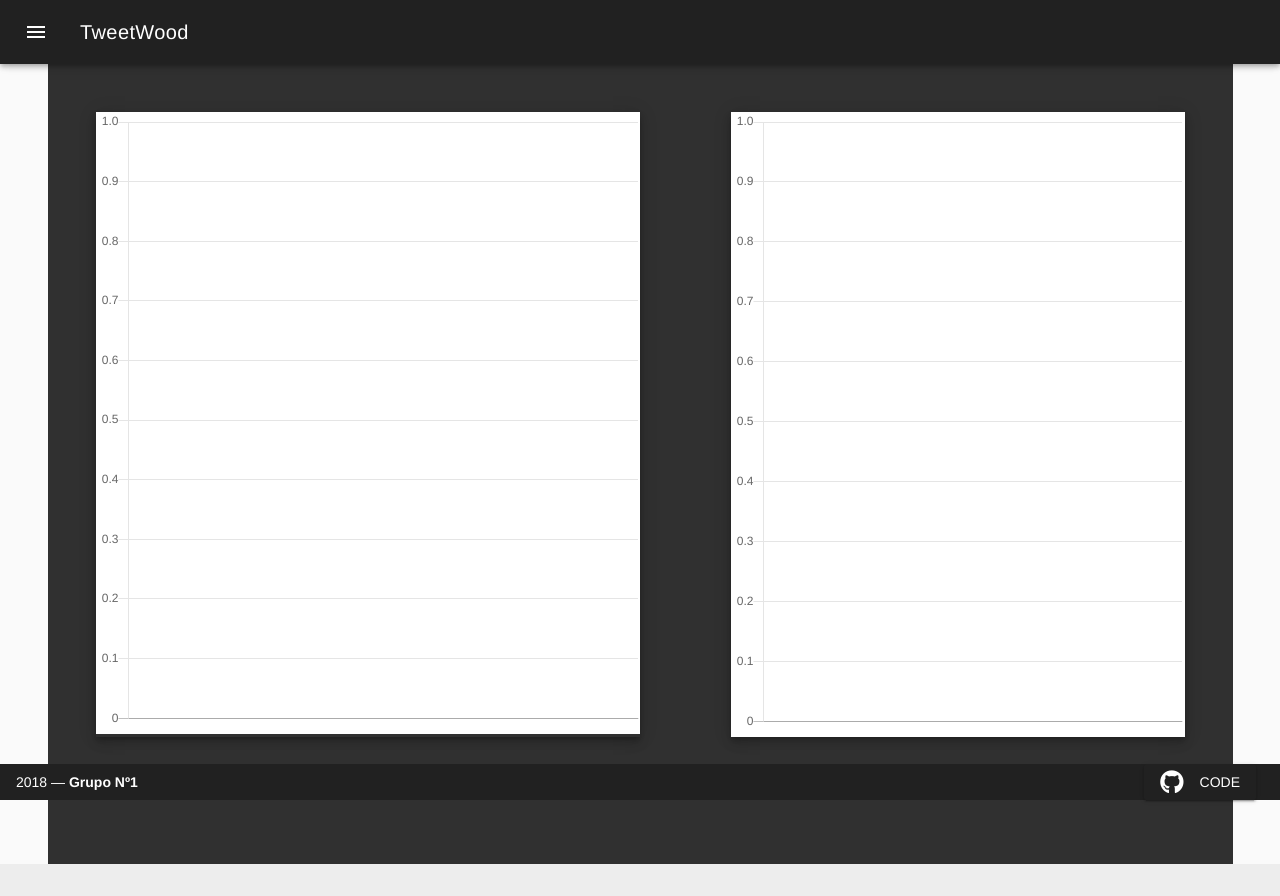
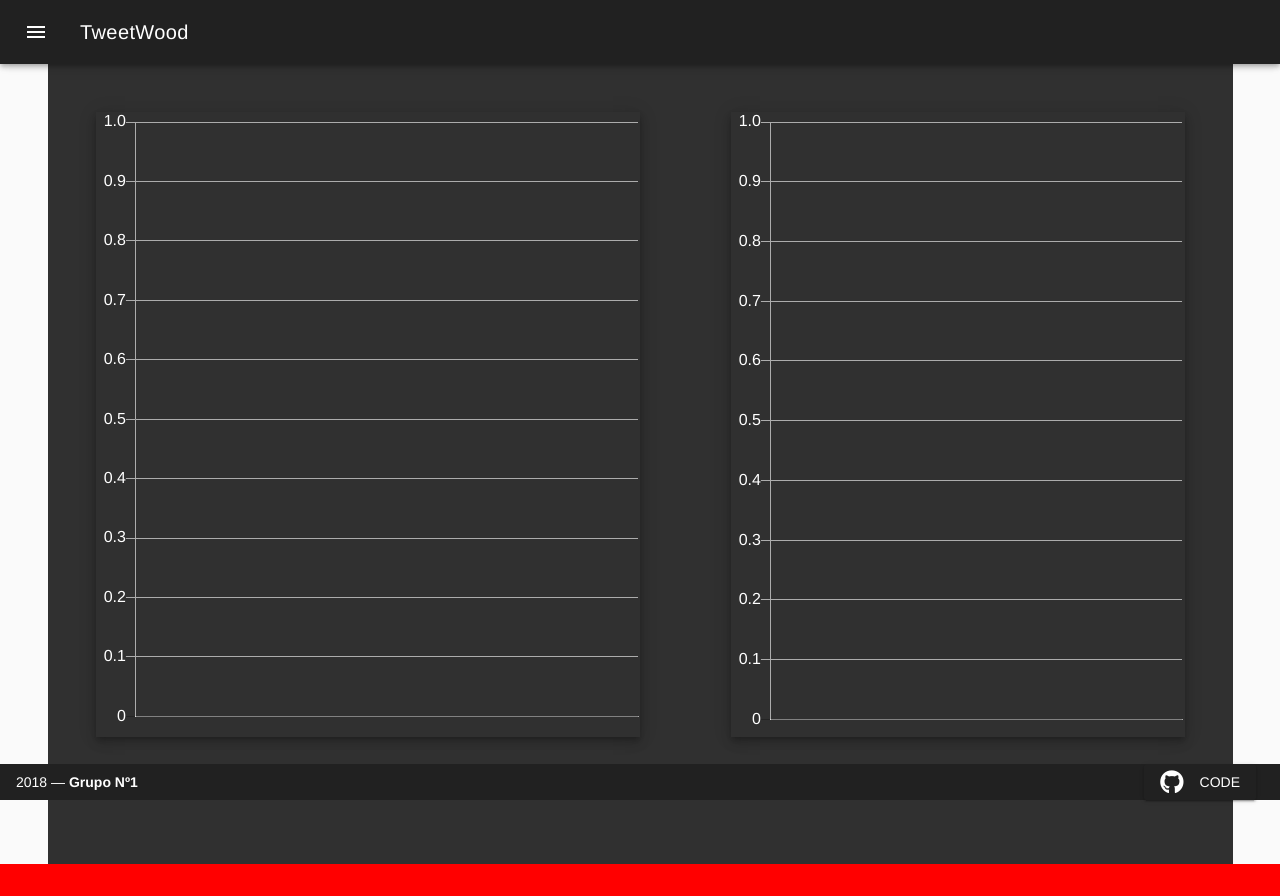
Before and after one commit to michaelCastillo/Proj_TweetWood, a Vue app in the folder Front/front_tbd/: page / in a window 1280 px wide. Built offline with nearby package versions, Linux system fonts and the light colour scheme; no server answers.

Commit message:
Agregado un mensaje si la imagen no esta disponible

```diff
--- a/Front/front_tbd/src/App.vue
+++ b/Front/front_tbd/src/App.vue
@@ -22,15 +22,15 @@ export default {
 }
 </script>
 
-<style>
+<style scoped>
 #app {
     font-family: 'Avenir', Helvetica, Arial, sans-serif;
-    -webkit-font-smoothing: antialiased;
-    -moz-osx-font-smoothing: grayscale;
-    text-align: center;
-    color: #2c3e50;
+    /* -webkit-font-smoothing: antialiased; */
+    /* -moz-osx-font-smoothing: grayscale; */
+    /* text-align: center; */
+    /* color: #2c3e50; */
     /* padding: 0px 0px; */
 
-    background-color: #ededed;
+    background-color: red;
 }
 </style>
--- a/Front/front_tbd/src/components/Home/BarChart.js
+++ b/Front/front_tbd/src/components/Home/BarChart.js
@@ -1,11 +1,40 @@
 import { Bar, mixins } from 'vue-chartjs'
 const { reactiveProp } = mixins
+
+let options =  {
+  legend: {
+    labels: {
+      fontColor: 'white',
+      fontSize: 18
+    }
+  },
+  scales: {
+      yAxes: [{
+         gridLines: {
+           color: 'rgba(255, 255, 255, 0.6)'
+         },
+         ticks: {
+           fontSize: 16,
+           fontColor: 'white'
+         }
+      }],
+      xAxes: [{
+        gridLines: {
+          color: 'rgba(255, 255, 255, 0.6)'
+        },
+        ticks: {
+          fontSize: 16,
+          fontColor: 'white'
+        }
+     }]
+   }
+}
 
 export default {
   extends: Bar,
   mixins: [reactiveProp],
-  props: ['options'],
+  props: [options],
   mounted () {
-    this.renderChart(this.chartData, this.options)
+    this.renderChart(this.chartData, options)
   }
 }
--- a/Front/front_tbd/src/components/Home/Home.vue
+++ b/Front/front_tbd/src/components/Home/Home.vue
@@ -114,10 +114,11 @@
 </script>
 <style scoped>
   .bar-chart {
-    background-color: white;
+    /* background-color: white; */
   }
 
   .app-home-container {
     background-color: #303030;
+    width: 100%;
   }
 </style>
--- a/Front/front_tbd/src/components/Movies/Movie.vue
+++ b/Front/front_tbd/src/components/Movies/Movie.vue
@@ -8,6 +8,9 @@
                     </div>
                     <div v-if="this.film.img != null">
                         <img :src="poster+this.film.img"/>
+                    </div>
+                    <div v-else>
+                        <h3>Imagen no se encuentra disponible.</h3>
                     </div>
                     <div class="movie-sinopsis">
                         <h3>Reseña</h3>
@@ -152,7 +155,7 @@
                         labels: labelList,
                         datasets: [
                           {
-                            label: 'Aprovación histórica',
+                            label: 'Aprobación histórica',
                             backgroundColor: '#f87979',
                             data: dataList
                           }
@@ -184,8 +187,8 @@
 </script>
 
 <style scoped>
-    .movie {
-
+    #movie {
+        text-align: center;
     }
     .movie-picture {
         /*margin: 10px 10px;*/
```
